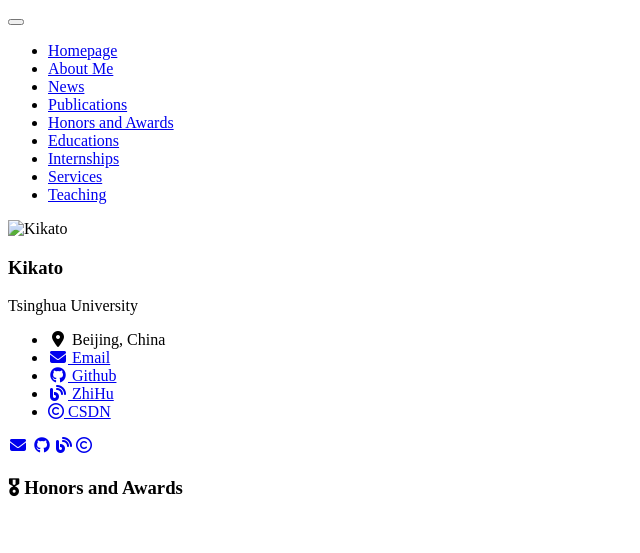
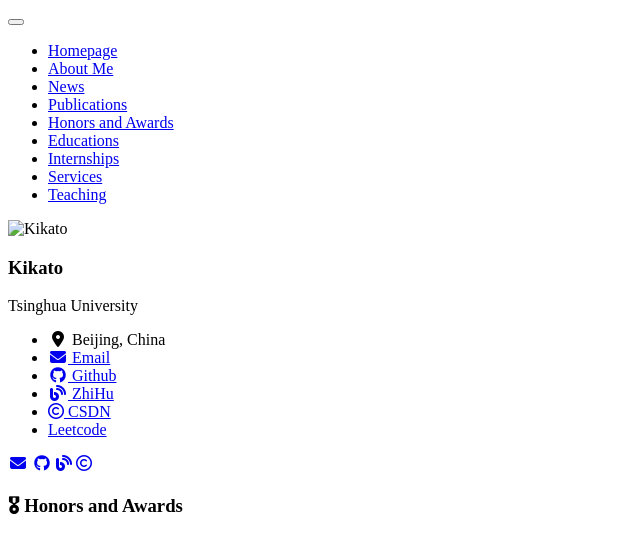
Before and after one commit to kikato2022/kikato2022.github.io, a Jekyll site: the page built from _pages/includes/honers.md, in a window 1280 px wide. Shown: the top 553 px of the page, without its empty margins (0-640 px from the left). Built offline with Jekyll 4.4.1, drawn with Linux system fonts in a browser that asks for light colours; nearby versions of some CDN libraries; our own code applies the rules of GitHub Pages for plain Markdown files.

Commit message:
add leetcode to author profile

```diff
--- a/_config.yml
+++ b/_config.yml
@@ -31,6 +31,7 @@
   email: "kikato_2021@163.com"
   zhihu: "mou-cheng-jie-64"
   csdn: "weixin_40064300"
+  leetcode: "silent_code"
   researchgate:  # example: "https://www.researchgate.net/profile/yourprofile"
   uri:
   bitbucket:
--- a/_includes/author-profile.html
+++ b/_includes/author-profile.html
@@ -124,6 +124,9 @@
       {% if author.csdn %}
        <li><a href="https://blog.csdn.net/{{ author.csdn }}"> <i class="fa fa-copyright" aria-hidden="true"></i> CSDN</a></li>
       {% endif %}
+      {% if author.leetcode %}
+       <li><a href="https://leetcode.cn/u/{{ author.leetcode }}/"> <i class="terminal" aria-hidden="true"></i> Leetcode</a></li>
+      {% endif %}
     </ul>
       <div class="author__urls_sm">
       {% if author.uri %}
```
